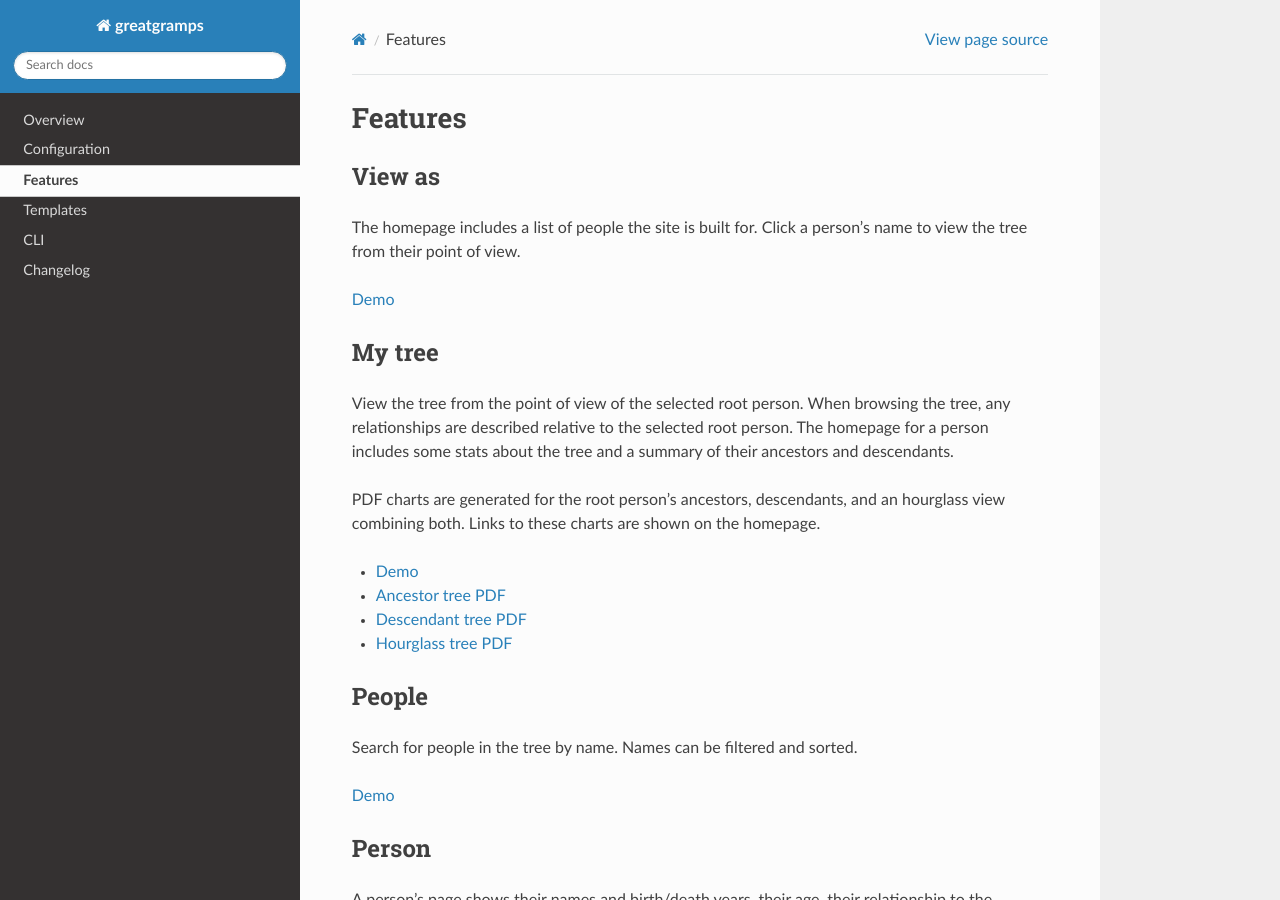
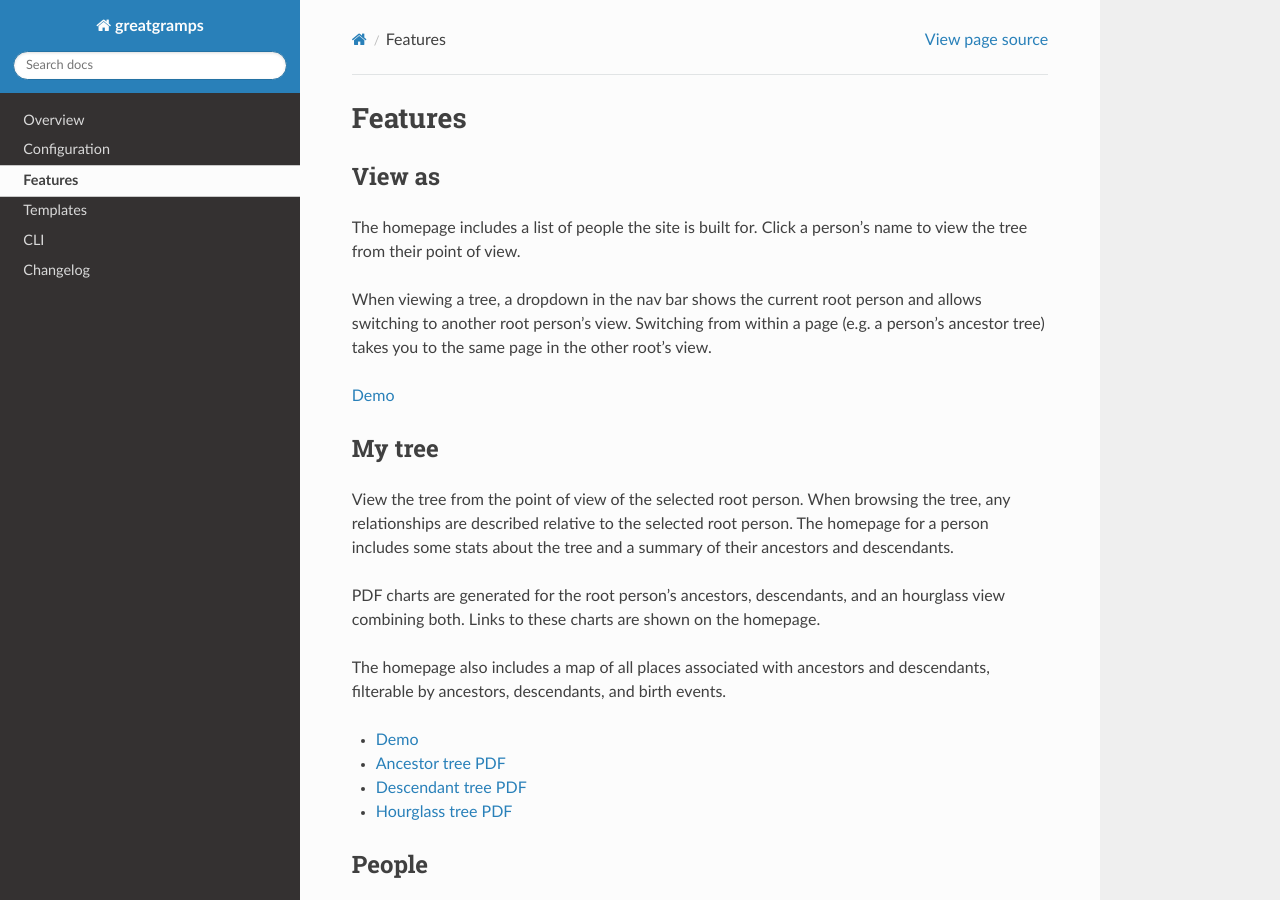
Before and after one commit to bennuttall/greatgramps, a Sphinx documentation site: the page built from docs/features/index.rst, in a window 1280 px wide and 900 px high. Built offline with Sphinx 7.4.7 and the Read the Docs theme 3.1.0, drawn with Linux system fonts in a browser that asks for light colours; pages that are not in the unit, such as notebooks, are missing from menus.

Commit message:
Document nav switching dropdown and home page map
Co-Authored-By: Claude Sonnet 4.6 <noreply@anthropic.com>

```diff
--- a/docs/features/index.rst
+++ b/docs/features/index.rst
@@ -7,6 +7,10 @@ View as
 
 The homepage includes a list of people the site is built for. Click a person's name to view the tree
 from their point of view.
+
+When viewing a tree, a dropdown in the nav bar shows the current root person and allows switching to
+another root person's view. Switching from within a page (e.g. a person's ancestor tree) takes you
+to the same page in the other root's view.
 
 `Demo <https://gramps.bennuttall.com/>`_
 
@@ -19,6 +23,9 @@ some stats about the tree and a summary of their ancestors and descendants.
 
 PDF charts are generated for the root person's ancestors, descendants, and an hourglass view
 combining both. Links to these charts are shown on the homepage.
+
+The homepage also includes a map of all places associated with ancestors and descendants, filterable
+by ancestors, descendants, and birth events.
 
 * `Demo <https://gramps.bennuttall.com/I0000/>`_
 * `Ancestor tree PDF <https://gramps.bennuttall.com/I0000/ancestors.pdf>`_
```
